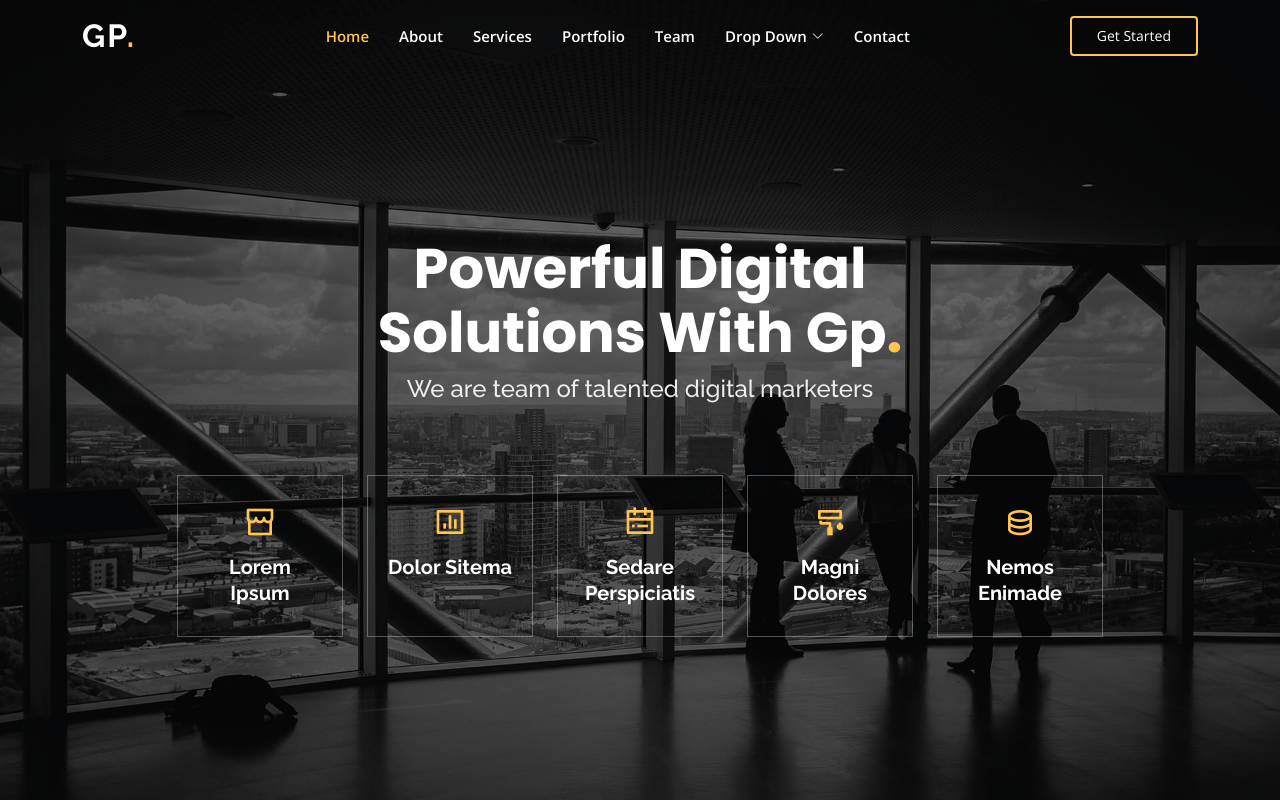
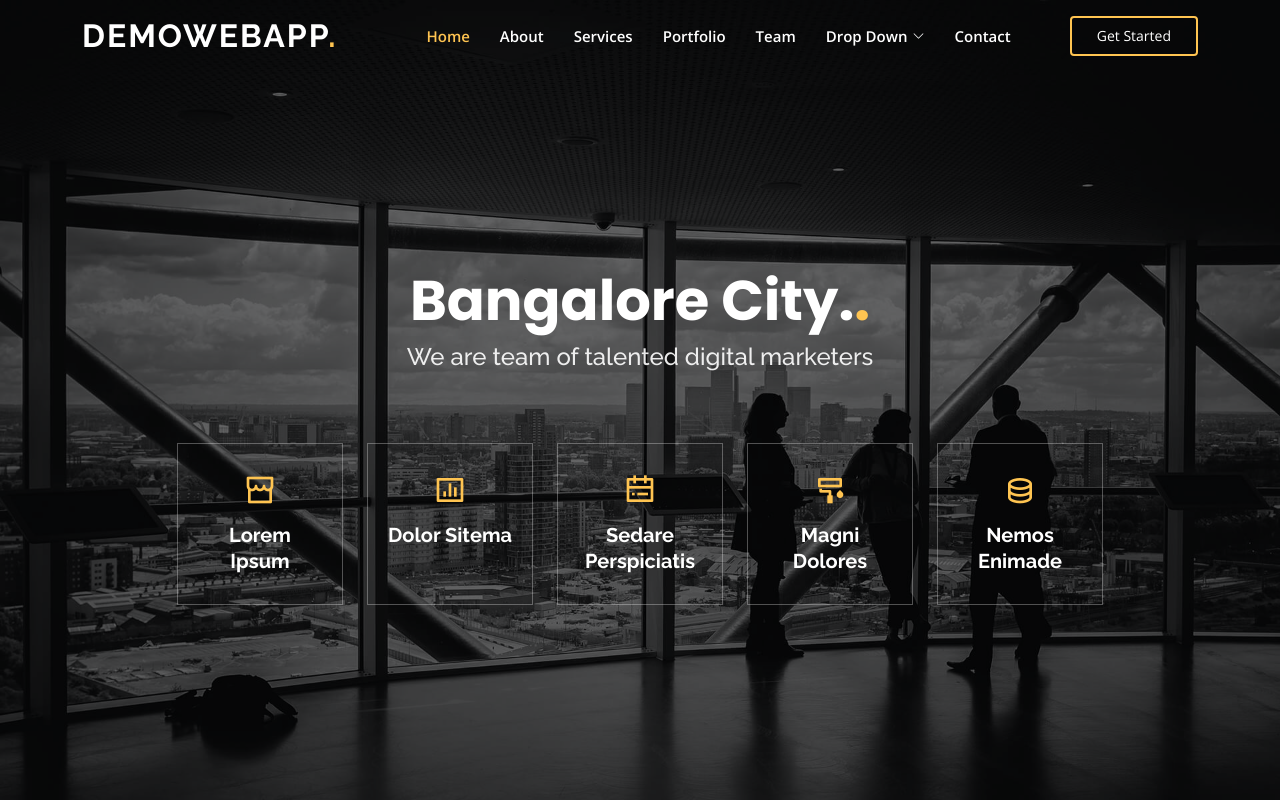
Before and after one commit to prabumca2187/myazurerepo, a plain HTML site: page index.html in a window 1280 px wide. Shown: the top 800 px of the page. Drawn offline with nearby package versions, Linux system fonts and the light colour scheme.

Commit message:
Updated index file
Updated

```diff
--- a/index.html
+++ b/index.html
@@ -42,7 +42,7 @@
   <header id="header" class="fixed-top ">
     <div class="container d-flex align-items-center justify-content-lg-between">
 
-      <h1 class="logo me-auto me-lg-0"><a href="index.html">Gp<span>.</span></a></h1>
+      <h1 class="logo me-auto me-lg-0"><a href="index.html">DemoWebApp<span>.</span></a></h1>
       <!-- Uncomment below if you prefer to use an image logo -->
       <!-- <a href="index.html" class="logo me-auto me-lg-0"><img src="assets/img/logo.png" alt="" class="img-fluid"></a>-->
 
@@ -68,6 +68,7 @@
               <li><a href="#">Drop Down 2</a></li>
               <li><a href="#">Drop Down 3</a></li>
               <li><a href="#">Drop Down 4</a></li>
+			  <li><a href="#">Drop Down 5</a></li>
             </ul>
           </li>
           <li><a class="nav-link scrollto" href="#contact">Contact</a></li>
@@ -86,7 +87,7 @@
 
       <div class="row justify-content-center" data-aos="fade-up" data-aos-delay="150">
         <div class="col-xl-6 col-lg-8">
-          <h1>Powerful Digital Solutions With Gp<span>.</span></h1>
+          <h1>Bangalore City.<span>.</span></h1>
           <h2>We are team of talented digital marketers</h2>
         </div>
       </div>
```
